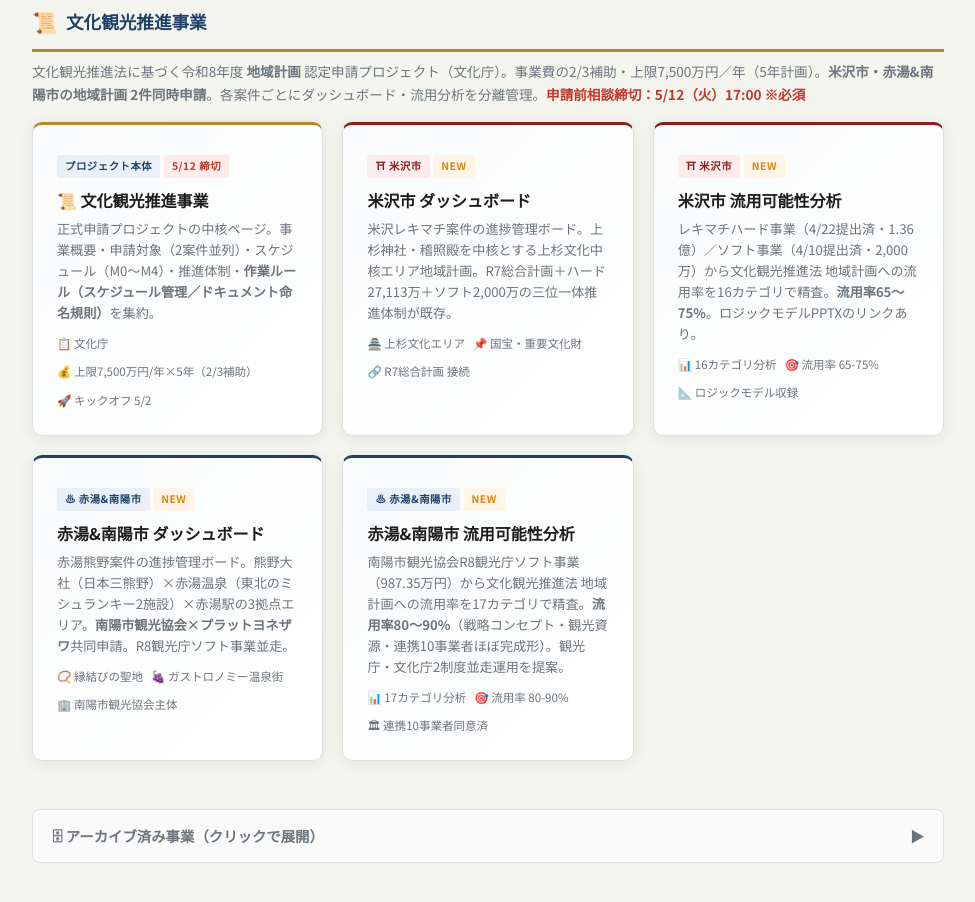
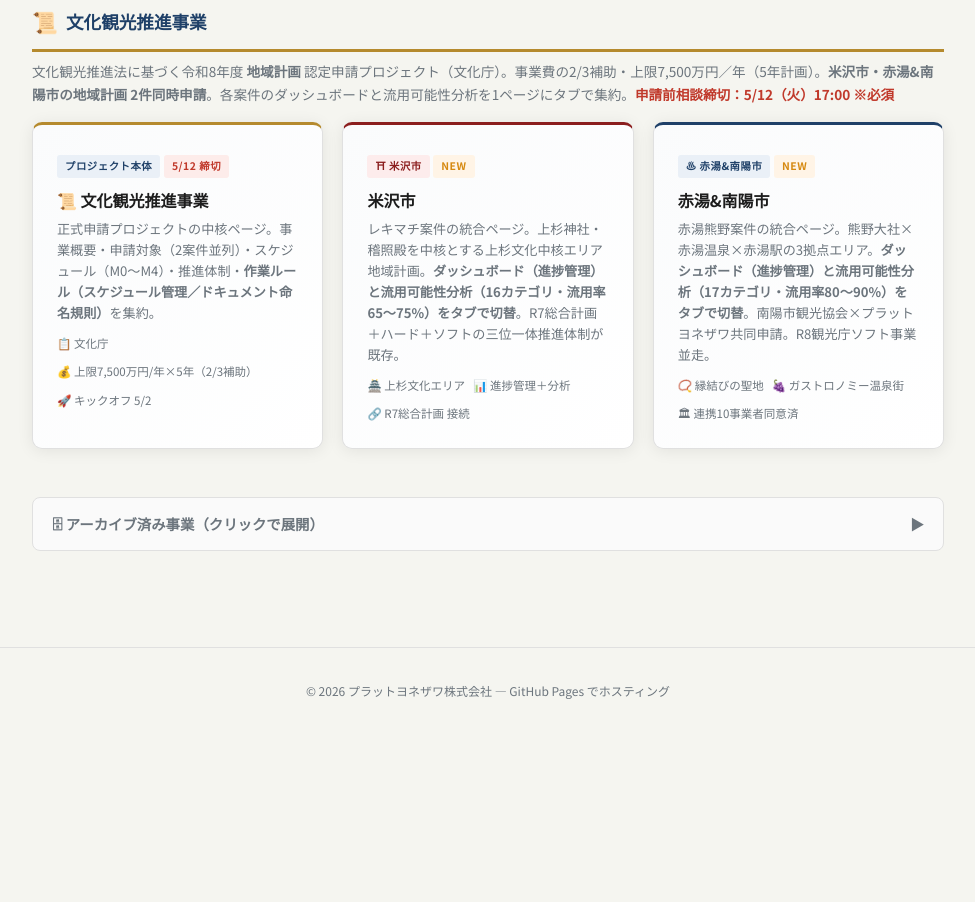
Before and after one commit to yinoue-22/plat-yonezawa-docs, a plain HTML site: page index.html in a window 1280 px wide. Shown: the part 999-1901 px from the top of the page, without its empty margins (152-1127 px from the left). After the commit the page ends 1732 px from the top, so only its background shows below. Drawn offline with Linux system fonts and the light colour scheme.

Commit message:
Update index.html

```diff
--- a/index.html
+++ b/index.html
@@ -188,7 +188,7 @@ details[open] .archive-toggle { background: #ececec; color: var(--text); border-
   </div>
   <!-- 文化観光推進事業 -->
   <div class="section-title bunka"><span class="icon">📜</span> 文化観光推進事業</div>
-  <p class="section-lead">文化観光推進法に基づく令和8年度 <strong>地域計画</strong> 認定申請プロジェクト（文化庁）。事業費の2/3補助・上限7,500万円／年（5年計画）。<strong>米沢市・赤湯&南陽市の地域計画 2件同時申請</strong>。各案件ごとにダッシュボード・流用分析を分離管理。<strong style="color:#c0392b">申請前相談締切：5/12（火）17:00 ※必須</strong></p>
+  <p class="section-lead">文化観光推進法に基づく令和8年度 <strong>地域計画</strong> 認定申請プロジェクト（文化庁）。事業費の2/3補助・上限7,500万円／年（5年計画）。<strong>米沢市・赤湯&南陽市の地域計画 2件同時申請</strong>。各案件のダッシュボードと流用可能性分析を1ページにタブで集約。<strong style="color:#c0392b">申請前相談締切：5/12（火）17:00 ※必須</strong></p>
   <div class="card-grid">
     <a href="projects/bunka-kanko-suishin.html" class="card bunka-card">
       <span class="badge badge-bunka">プロジェクト本体</span>
@@ -201,47 +201,25 @@ details[open] .archive-toggle { background: #ececec; color: var(--text); border-
         <span>🚀 キックオフ 5/2</span>
       </div>
     </a>
-    <a href="projects/bunka-kanko-yonezawa-dashboard.html" class="card bunka-card" style="border-top-color:#8b1e1e">
+    <a href="projects/bunka-kanko-yonezawa.html" class="card bunka-card" style="border-top-color:#8b1e1e">
       <span class="badge badge-bunka" style="background:#fdecec;color:#8b1e1e">⛩ 米沢市</span>
       <span class="badge badge-new">NEW</span>
-      <h3>米沢市 ダッシュボード</h3>
-      <p>米沢レキマチ案件の進捗管理ボード。上杉神社・稽照殿を中核とする上杉文化中核エリア地域計画。R7総合計画＋ハード27,113万＋ソフト2,000万の三位一体推進体制が既存。</p>
+      <h3>米沢市</h3>
+      <p>レキマチ案件の統合ページ。上杉神社・稽照殿を中核とする上杉文化中核エリア地域計画。<strong>ダッシュボード（進捗管理）と流用可能性分析（16カテゴリ・流用率65〜75%）をタブで切替</strong>。R7総合計画＋ハード＋ソフトの三位一体推進体制が既存。</p>
       <div class="card-meta">
         <span>🏯 上杉文化エリア</span>
-        <span>📌 国宝・重要文化財</span>
+        <span>📊 進捗管理＋分析</span>
         <span>🔗 R7総合計画 接続</span>
       </div>
     </a>
-    <a href="projects/bunka-kanko-yonezawa-reuse-analysis.html" class="card bunka-card" style="border-top-color:#8b1e1e">
-      <span class="badge badge-bunka" style="background:#fdecec;color:#8b1e1e">⛩ 米沢市</span>
-      <span class="badge badge-new">NEW</span>
-      <h3>米沢市 流用可能性分析</h3>
-      <p>レキマチハード事業（4/22提出済・1.36億）／ソフト事業（4/10提出済・2,000万）から文化観光推進法 地域計画への流用率を16カテゴリで精査。<strong>流用率65〜75%</strong>。ロジックモデルPPTXのリンクあり。</p>
-      <div class="card-meta">
-        <span>📊 16カテゴリ分析</span>
-        <span>🎯 流用率 65-75%</span>
-        <span>📐 ロジックモデル収録</span>
-      </div>
-    </a>
-    <a href="projects/bunka-kanko-akayu-dashboard.html" class="card bunka-card" style="border-top-color:#1f4068">
+    <a href="projects/bunka-kanko-akayu.html" class="card bunka-card" style="border-top-color:#1f4068">
       <span class="badge badge-bunka">♨ 赤湯&南陽市</span>
       <span class="badge badge-new">NEW</span>
-      <h3>赤湯&南陽市 ダッシュボード</h3>
-      <p>赤湯熊野案件の進捗管理ボード。熊野大社（日本三熊野）×赤湯温泉（東北のミシュランキー2施設）×赤湯駅の3拠点エリア。<strong>南陽市観光協会×プラットヨネザワ</strong>共同申請。R8観光庁ソフト事業並走。</p>
+      <h3>赤湯&南陽市</h3>
+      <p>赤湯熊野案件の統合ページ。熊野大社×赤湯温泉×赤湯駅の3拠点エリア。<strong>ダッシュボード（進捗管理）と流用可能性分析（17カテゴリ・流用率80〜90%）をタブで切替</strong>。南陽市観光協会×プラットヨネザワ共同申請。R8観光庁ソフト事業並走。</p>
       <div class="card-meta">
         <span>📿 縁結びの聖地</span>
         <span>🍇 ガストロノミー温泉街</span>
-        <span>🏢 南陽市観光協会主体</span>
-      </div>
-    </a>
-    <a href="projects/bunka-kanko-akayu-reuse-analysis.html" class="card bunka-card" style="border-top-color:#1f4068">
-      <span class="badge badge-bunka">♨ 赤湯&南陽市</span>
-      <span class="badge badge-new">NEW</span>
-      <h3>赤湯&南陽市 流用可能性分析</h3>
-      <p>南陽市観光協会R8観光庁ソフト事業（987.35万円）から文化観光推進法 地域計画への流用率を17カテゴリで精査。<strong>流用率80〜90%</strong>（戦略コンセプト・観光資源・連携10事業者ほぼ完成形）。観光庁・文化庁2制度並走運用を提案。</p>
-      <div class="card-meta">
-        <span>📊 17カテゴリ分析</span>
-        <span>🎯 流用率 80-90%</span>
         <span>🏛 連携10事業者同意済</span>
       </div>
     </a>
```
